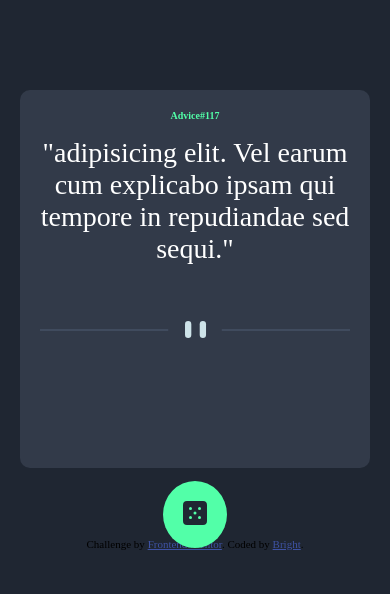
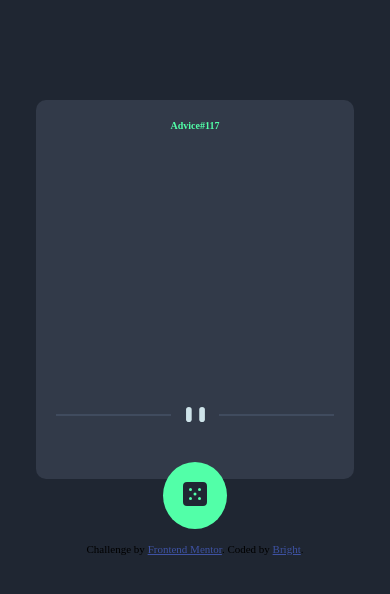
Before and after one commit to Beemhuse/Advice, a plain HTML site: page index.html in a window 390 px wide. Drawn offline with Linux system fonts and the light colour scheme; no server answers.

Commit message:
made update to the responsiveness

```diff
--- a/app.js
+++ b/app.js
@@ -1,7 +1,6 @@
 const fetchAdvice = async()=>{
     const res = await fetch('https://api.adviceslip.com/advice')
     const data= await res.json()
-    // console.log(data)
 
     document.getElementById('title').innerHTML=`ADVICE #${data.slip.id}`
     document.getElementById('text').innerHTML=`"${data.slip.advice}"`
--- a/index.html
+++ b/index.html
@@ -19,18 +19,16 @@
 <div class="container">
   <h2 id="title">Advice#117</h2>
 <div class="content">
-<p id="text">"adipisicing elit. Vel earum cum explicabo ipsam qui tempore in repudiandae sed sequi."</p>
+<p id="text"></p>
 
 </div>
 
 <img class="img1" src="./images/pattern-divider-mobile.svg" alt="">
-</div>
-<div>
-  <button onclick="fetchAdvice()">
 
-    <img class='img2'src="./images/icon-dice.svg" alt="">
-  </button>
+<button onclick="fetchAdvice()">
 
+  <img class='img2'src="./images/icon-dice.svg" alt="">
+</button>
 </div>
 
 
@@ -39,10 +37,6 @@
 
 
 
-<!-- Advice ID goes here -->
-
-  <!-- Advice text goes here -->
-
   <div class="attribution">
     Challenge by <a href="https://www.frontendmentor.io?ref=challenge" target="_blank">Frontend Mentor</a>.
     Coded by <a href="https://github.com/Beemhuse/Advice.git">Bright</a>.
--- a/style.css
+++ b/style.css
@@ -1,7 +1,7 @@
 *{
     padding: 0;
     margin: 0;
-    /* box-sizing: border-box; */
+    box-sizing: border-box;
 }
 body{
     background: hsl(218, 23%, 16%);
@@ -10,18 +10,20 @@ display: flex;
 flex-direction: column;
 align-items: center;
 justify-content: center;
-height: calc(100vh-0.1px);
 }
 .container{
     padding: 1.25rem;
-    /* width: 80%; */
-    /* margin: auto; */
+
     margin-top: 20%;
     border-radius: 10px;
     min-height: 40vh;
     background: hsl(217, 19%, 24%);
-    /* height: fit-content; */
     color: white;
+    width: 400px;
+    display: flex;
+    flex-direction: column;
+    align-items: center;
+    gap: 40px;
 }
 
 .content{
@@ -33,12 +35,9 @@ height: calc(100vh-0.1px);
     border-radius: 50%;
     transition: background-color 0.3s ease-in-out;
     cursor: pointer;
-    /* position: absolute; */
-    left: 50%;
-    /* margin-bottom: 10%; */
-    top: 57%;
-    transform: translateX(-50%);
-    position: fixed;
+
+    margin-bottom: -70px;
+
     background-color: hsl(150, 100%, 66%);
 }
     .img1{
@@ -58,3 +57,15 @@ p{
 .attribution{
     margin-top: 20%;
 }
+
+@media only screen and (max-width:500px) {
+    body{
+
+        padding: 2.25rem;
+
+    }
+    .container{
+
+        width: 100%;
+    }
+}
```
